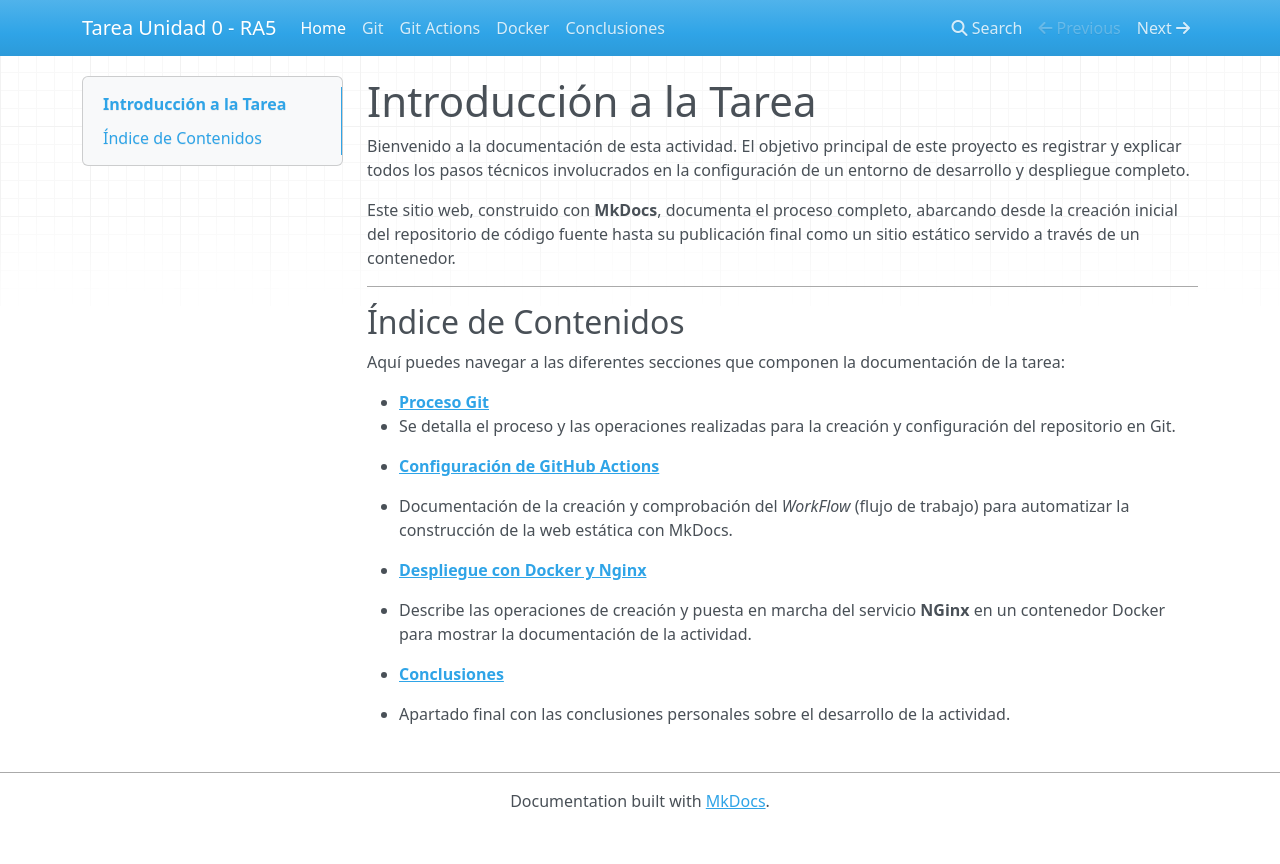
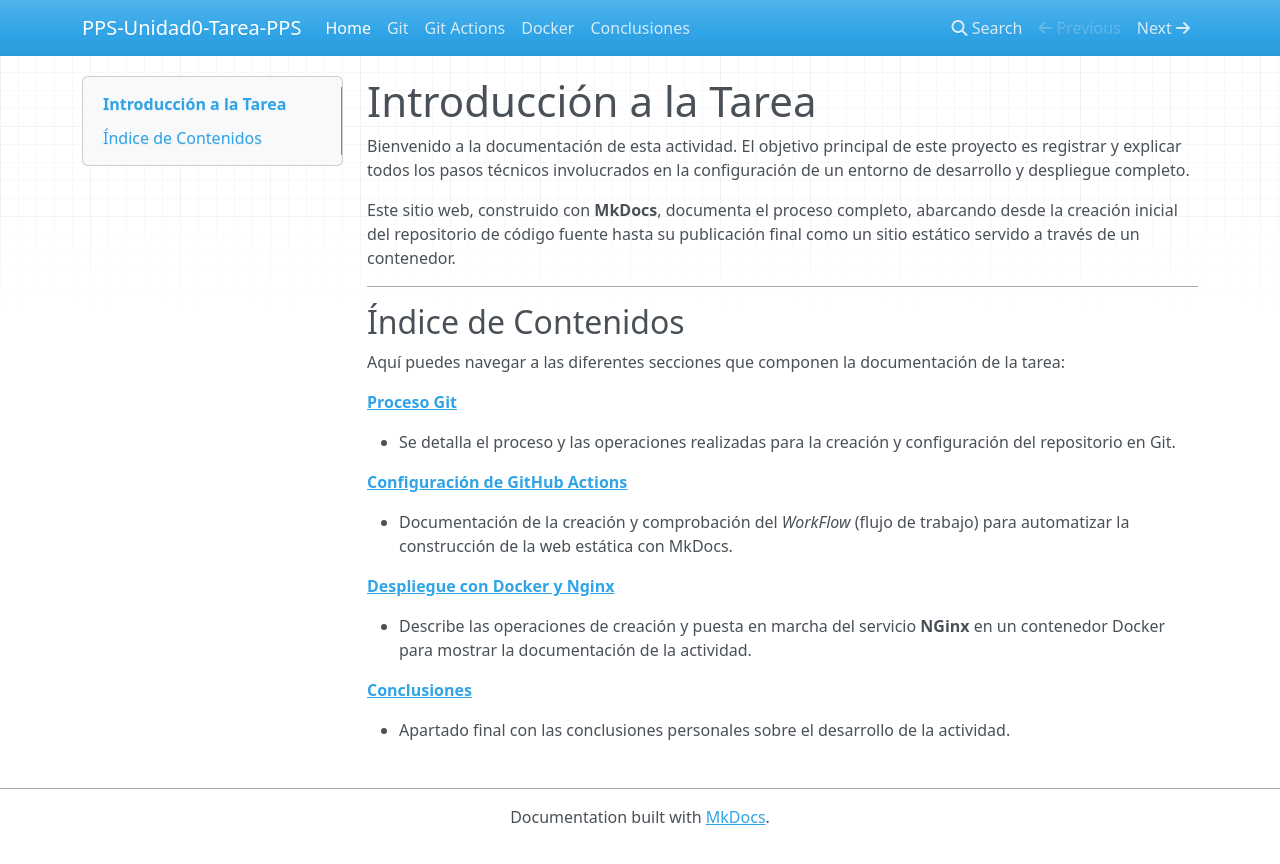
Before and after one commit to vjp-ivanMV/PPS-Unidad0-Tarea-Ivan_Muriel, an MkDocs documentation site: the page built from docs/index.md, in a window 1280 px wide. Shown: the top 864 px of the page. Built offline with MkDocs 1.6.1, drawn with Linux system fonts in a browser that asks for light colours; nearby versions of some CDN libraries.

Commit message:
Actualizar títulos y descripciones en la documentación y configuración de MkDocs

```diff
--- a/docs/index.md
+++ b/docs/index.md
@@ -10,14 +10,18 @@
 
 Aquí puedes navegar a las diferentes secciones que componen la documentación de la tarea:
 
-* **[Proceso Git](git.md)**
-  * Se detalla el proceso y las operaciones realizadas para la creación y configuración del repositorio en Git.
+**[Proceso Git](git.md)**
 
-* **[Configuración de GitHub Actions](gitActions.md)**
-  * Documentación de la creación y comprobación del *WorkFlow* (flujo de trabajo) para automatizar la construcción de la web estática con MkDocs.
+* Se detalla el proceso y las operaciones realizadas para la creación y configuración del repositorio en Git.
 
-* **[Despliegue con Docker y Nginx](docker.md)**
-  * Describe las operaciones de creación y puesta en marcha del servicio **NGinx** en un contenedor Docker para mostrar la documentación de la actividad.
+**[Configuración de GitHub Actions](gitActions.md)**
 
-* **[Conclusiones](conclusiones.md)**
-  * Apartado final con las conclusiones personales sobre el desarrollo de la actividad.
+* Documentación de la creación y comprobación del *WorkFlow* (flujo de trabajo) para automatizar la construcción de la web estática con MkDocs.
+
+**[Despliegue con Docker y Nginx](docker.md)**
+
+* Describe las operaciones de creación y puesta en marcha del servicio **NGinx** en un contenedor Docker para mostrar la documentación de la actividad.
+
+**[Conclusiones](conclusiones.md)**
+
+* Apartado final con las conclusiones personales sobre el desarrollo de la actividad.
--- a/mkdocs.yml
+++ b/mkdocs.yml
@@ -3,7 +3,7 @@
 # -------------------------------------------------------------
 # CONFIGURACIÓN GENERAL DEL SITIO
 # -------------------------------------------------------------
-site_name: Tarea Unidad 0 - RA5 # Define el título que aparecerá en la barra de navegación y en la etiqueta <title> del navegador.
+site_name: PPS-Unidad0-Tarea-PPS # Define el título que aparecerá en la barra de navegación y en la etiqueta <title> del navegador.
 
 # -------------------------------------------------------------
 # ESTRUCTURA DE NAVEGACIÓN (MENÚ)
```
Also changed, not shown: docs/conclusiones.md (line endings or trailing spaces).
